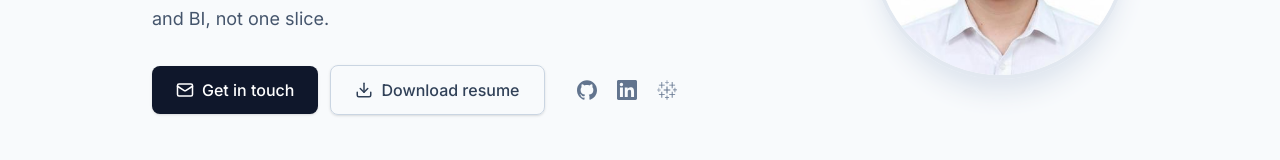
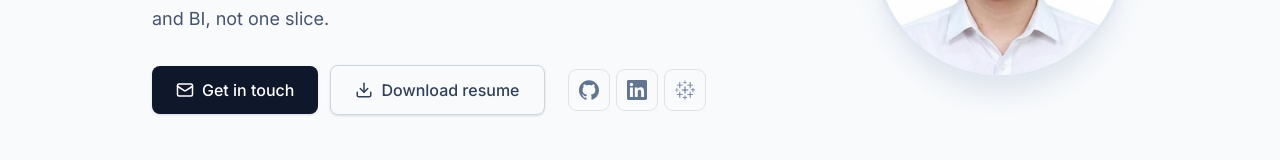
Before and after one commit to TungNamNguyen/personal-portfolio, a React (Vite) app: page / in a window 1280 px wide. Shown: the part 335-495 px from the top of the page. Built offline with nearby package versions, Linux system fonts and the light colour scheme.

Commit message:
style: box hero social links to match header controls

```diff
--- a/src/components/Hero.tsx
+++ b/src/components/Hero.tsx
@@ -30,8 +30,16 @@ const SOCIALS = [
   { label: "Tableau Public", href: SITE.tableau, Icon: SiTableau }
 ].filter((social) => social.href);
 
+/*
+  Boxed rather than bare glyphs. The three marks carry very different amounts of
+  ink — LinkedIn is a filled square, Tableau a scatter of thin crosses — so set
+  loose on the page they read as a ragged row rather than one set. An identical
+  40px field around each one normalises that, takes the tap target off 36px, and
+  says plainly that they are links. Same shape as the header's controls, scaled
+  up: a 20px mark in a 40px box holds the header's 16-in-32 ratio.
+*/
 const socialLink =
-  "rounded-md p-2 text-slate-500 transition-colors hover:bg-slate-200/70 hover:text-slate-900 dark:text-slate-400 dark:hover:bg-slate-800 dark:hover:text-white focus:outline-none focus-visible:ring-2 focus-visible:ring-blue-500 focus-visible:ring-offset-2 dark:focus-visible:ring-offset-slate-900";
+  "flex h-10 w-10 items-center justify-center rounded-lg text-slate-500 ring-1 ring-slate-900/10 transition-colors hover:bg-slate-100 hover:text-slate-900 focus:outline-none focus-visible:ring-2 focus-visible:ring-blue-500 focus-visible:ring-offset-2 dark:text-slate-400 dark:ring-white/15 dark:hover:bg-slate-800 dark:hover:text-white dark:focus-visible:ring-offset-slate-900";
 
 export default function Hero() {
   const reduceMotion = useReducedMotion();
@@ -121,9 +129,9 @@ export default function Hero() {
 
           {/*
             Icon-only, carrying just an accessible name: a profile is worth
-            reaching, not worth a button the size of the two above it.
+            reaching, not worth a labelled button the width of the two above it.
           */}
-          <div className="flex items-center gap-1">
+          <div className="flex items-center gap-2">
             {SOCIALS.map(({ label, href, Icon }) => (
               <a
                 key={label}
```
